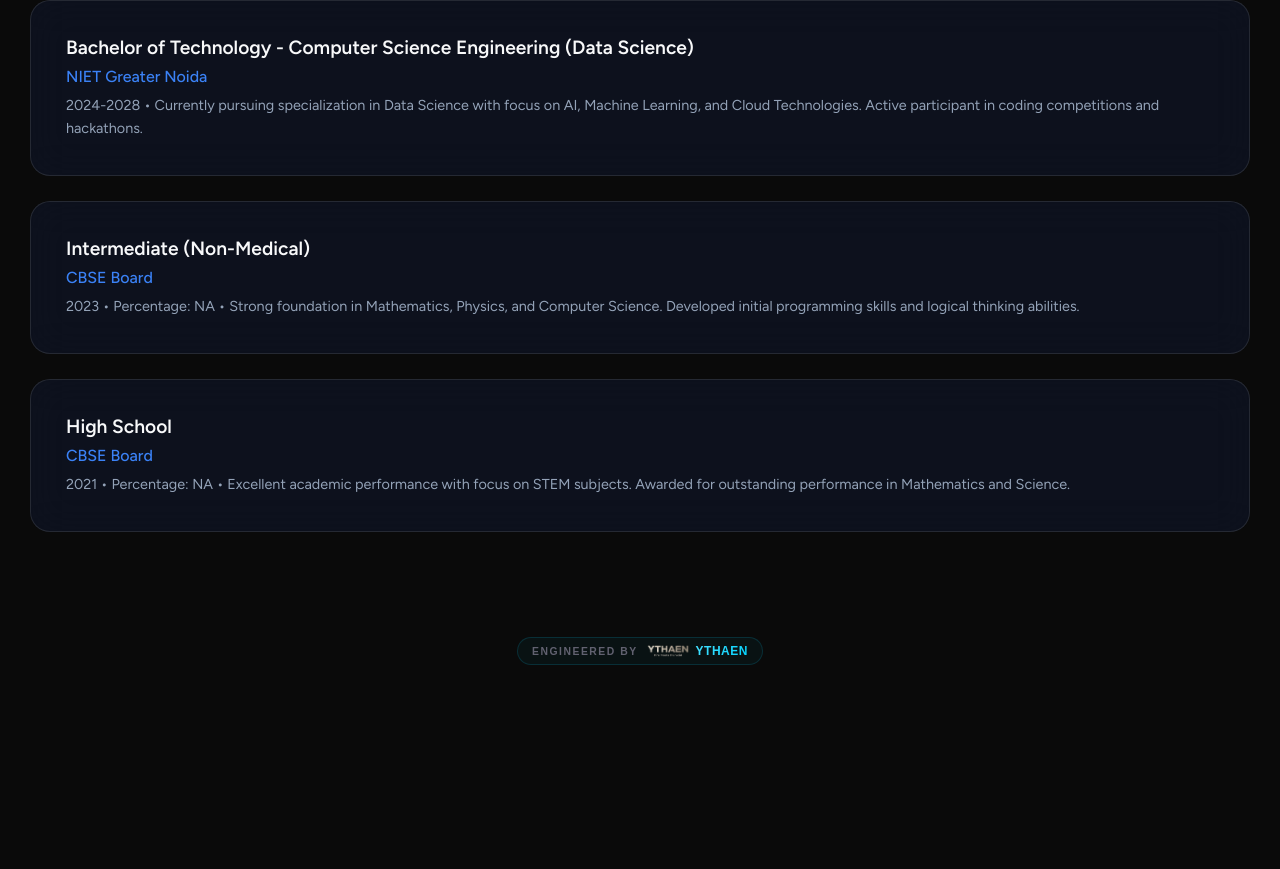
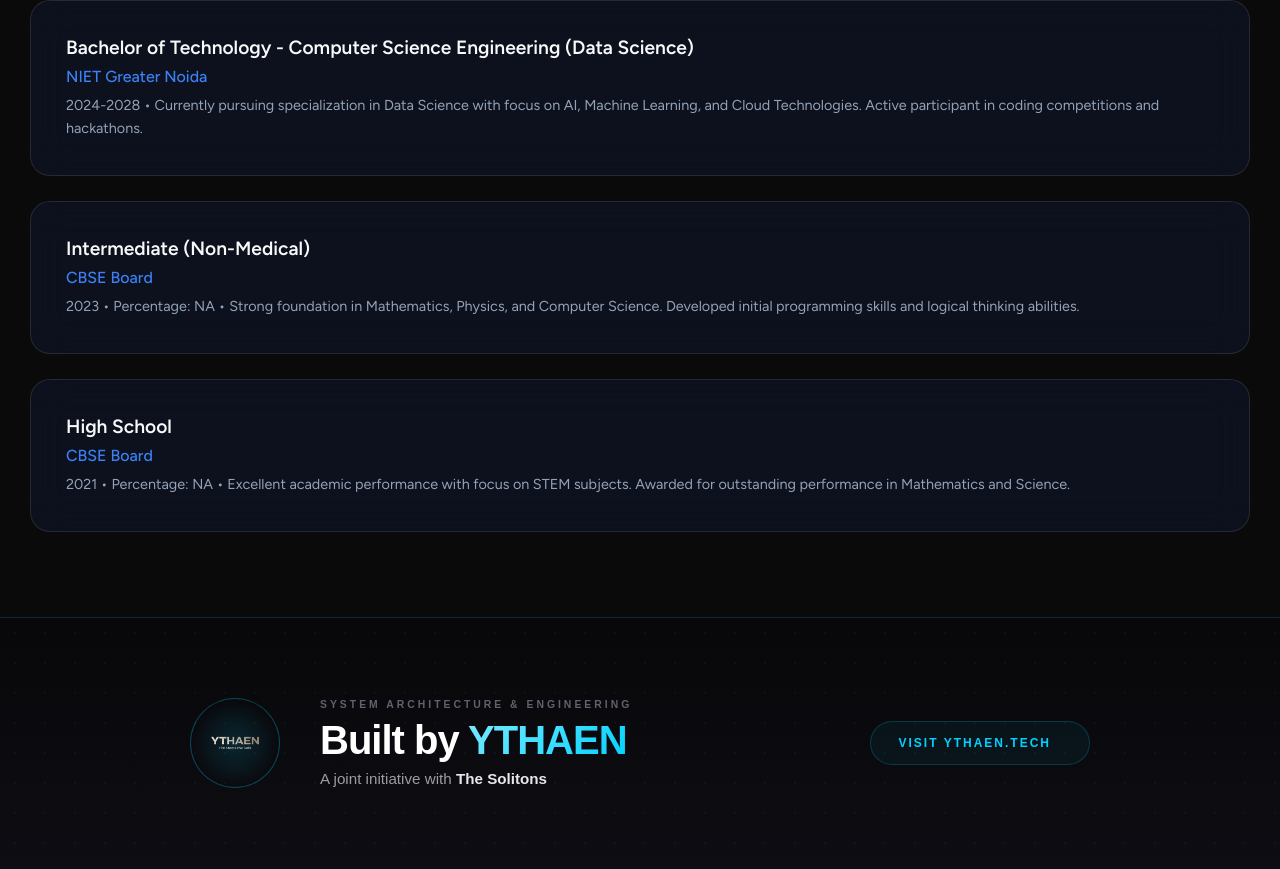
Before and after one commit to ASAlokSharma/Portfolio, a plain HTML site: page index.html in a window 1280 px wide. Shown: the part 3166-4035 px from the top of the page. Before the commit the page ends 3831 px from the top, so only its background shows below. Drawn offline with Linux system fonts and the light colour scheme.

Commit message:
redesigned ythaen branding

```diff
--- a/index.html
+++ b/index.html
@@ -7,66 +7,112 @@
     <link href="https://fonts.googleapis.com/css2?family=Figtree:ital,wght@0,300..900;1,300..900&display=swap" rel="stylesheet">
     <style>
         /* ════ YTHAEN BRAND BADGE ════ */
-.ythaen-signature {
-  display: flex;
-  justify-content: center;
-  align-items: center;
-  gap: 12px;
-  flex-wrap: wrap;
-  margin-top: 20px;
+/* ════ YTHAEN STUDIO CREDIT STYLES ════ */
+.ythaen-studio-credit {
+  background: linear-gradient(to bottom, #08080a, #0d0d13);
+  border-top: 1px solid rgba(0, 210, 255, 0.15);
+  border-bottom: 1px solid rgba(0, 210, 255, 0.05);
+  padding: 80px 5%;
+  position: relative;
+  overflow: hidden;
+  font-family: 'Plus Jakarta Sans', sans-serif;
 }
 
-.y-badge {
-  display: inline-flex;
-  align-items: center;
-  gap: 8px;
-  padding: 6px 14px;
-  border-radius: 50px;
-  background: rgba(0, 210, 255, 0.04);
-  border: 1px solid rgba(0, 210, 255, 0.15);
-  text-decoration: none;
-  transition: all 0.3s cubic-bezier(0.25, 1, 0.5, 1);
+/* Subtle background grid for the banner */
+.ythaen-studio-credit::before {
+  content: ''; position: absolute; inset: 0;
+  background-image: radial-gradient(rgba(0, 210, 255, 0.05) 1px, transparent 1px);
+  background-size: 30px 30px;
+  pointer-events: none;
 }
 
-.y-badge:hover {
-  background: rgba(0, 210, 255, 0.08);
-  border-color: rgba(0, 210, 255, 0.4);
-  transform: translateY(-2px);
-  box-shadow: 0 4px 16px rgba(0, 210, 255, 0.15);
+.ysc-wrap {
+  max-width: 900px;
+  margin: 0 auto;
+  display: flex;
+  align-items: center;
+  justify-content: space-between;
+  gap: 40px;
+  position: relative;
+  z-index: 1;
 }
 
-.y-text {
-  font-family: 'Plus Jakarta Sans', sans-serif;
-  font-size: 0.65rem;
-  font-weight: 600;
-  text-transform: uppercase;
-  letter-spacing: 1.5px;
-  color: #616170;
-  transition: color 0.3s;
+/* 1. The Visual (Animated Logo) */
+.ysc-visual {
+  flex-shrink: 0;
+}
+.ysc-orb {
+  width: 90px; height: 90px;
+  border-radius: 50%;
+  background: radial-gradient(circle, rgba(0,210,255,0.15), transparent 70%);
+  border: 1px solid rgba(0,210,255,0.3);
+  display: flex; align-items: center; justify-content: center;
+  position: relative;
+}
+.ysc-orb::before {
+  content: ''; position: absolute; inset: -15px;
+  border-radius: 50%; border: 1px solid rgba(0,210,255,0.5);
+  opacity: 0; animation: yscRipple 3s cubic-bezier(0.25, 1, 0.5, 1) infinite;
+}
+.ysc-logo {
+  width: 60%; height: auto; object-fit: contain;
 }
 
-.y-badge:hover .y-text {
-  color: #e6e8eb;
+/* 2. The Text Content */
+.ysc-text {
+  flex: 1;
+}
+.ysc-label {
+  font-size: 0.65rem; font-weight: 700; text-transform: uppercase;
+  letter-spacing: 3px; color: #616170; margin-bottom: 8px;
+}
+.ysc-title {
+  font-size: clamp(1.8rem, 4vw, 2.5rem); font-weight: 800;
+  letter-spacing: -1px; color: #ffffff; margin-bottom: 8px; line-height: 1.1;
+}
+.ysc-cyan {
+  background: linear-gradient(135deg, #7aeaff, #00d2ff);
+  -webkit-background-clip: text; -webkit-text-fill-color: transparent; background-clip: text;
+}
+.ysc-collab {
+  font-size: 0.95rem; font-weight: 400; color: rgba(255,255,255,0.6);
+}
+.ysc-collab strong {
+  color: #e6e8eb; font-weight: 700;
 }
 
-.y-brand {
-  font-family: 'Plus Jakarta Sans', sans-serif;
-  font-size: 0.75rem;
-  font-weight: 800;
-  letter-spacing: 0.5px;
-  background: linear-gradient(135deg, #7aeaff, #00d2ff);
-  -webkit-background-clip: text;
-  -webkit-text-fill-color: transparent;
-  background-clip: text;
-  display: flex;
-  align-items: center;
-  gap: 6px;
+/* 3. The Action Button */
+.ysc-action {
+  flex-shrink: 0;
+}
+.ysc-btn {
+  display: inline-flex; align-items: center; gap: 10px;
+  padding: 14px 28px; border-radius: 50px;
+  background: rgba(0, 210, 255, 0.05);
+  border: 1px solid rgba(0, 210, 255, 0.2);
+  color: #00d2ff; font-size: 0.75rem; font-weight: 700;
+  text-transform: uppercase; letter-spacing: 2px;
+  text-decoration: none; transition: all 0.3s ease;
+}
+.ysc-btn:hover {
+  background: #00d2ff; color: #08080a;
+  box-shadow: 0 0 24px rgba(0, 210, 255, 0.25);
+  transform: translateY(-3px);
 }
 
-.y-logo-img {
-  height: 14px;
-  width: auto;
-  object-fit: contain;
+@keyframes yscRipple {
+  0%   { transform: scale(0.8); opacity: 0.8; border-width: 2px; }
+  100% { transform: scale(1.8); opacity: 0; border-width: 0px; }
+}
+
+/* Mobile Responsiveness */
+@media (max-width: 768px) {
+  .ysc-wrap {
+    flex-direction: column; text-align: center; gap: 24px;
+  }
+  .ysc-text {
+    display: flex; flex-direction: column; align-items: center;
+  }
 }
 
 /* Specific styling for The Solitons credit */
@@ -1262,15 +1308,30 @@
             </div>
         </div>
     </div>
-    <div class="ythaen-signature">
-  <a href="https://ythaen.tech" target="_blank" class="y-badge">
-    <span class="y-text">Engineered by</span>
-    <span class="y-brand">
-      <img src="logo.png" alt="Ythaen" class="y-logo-img">
-      YTHAEN
-    </span>
-  </a>
-</div>
+    <section class="ythaen-studio-credit">
+  <div class="ysc-wrap">
+
+    <div class="ysc-visual">
+      <div class="ysc-orb">
+        <img src="logo.png" alt="YTHAEN" class="ysc-logo">
+      </div>
+    </div>
+
+    <div class="ysc-text">
+      <div class="ysc-label">System Architecture & Engineering</div>
+      <h2 class="ysc-title">Built by <span class="ysc-cyan">YTHAEN</span></h2>
+      <p class="ysc-collab">A joint initiative with <strong>The Solitons</strong></p>
+    </div>
+
+    <div class="ysc-action">
+      <a href="https://ythaen.tech" target="_blank" class="ysc-btn">
+        <span>Visit ythaen.tech</span>
+        <i class="fa-solid fa-arrow-right"></i>
+      </a>
+    </div>
+
+  </div>
+</section>
 
     <script>
         // Audio control functionality
```
